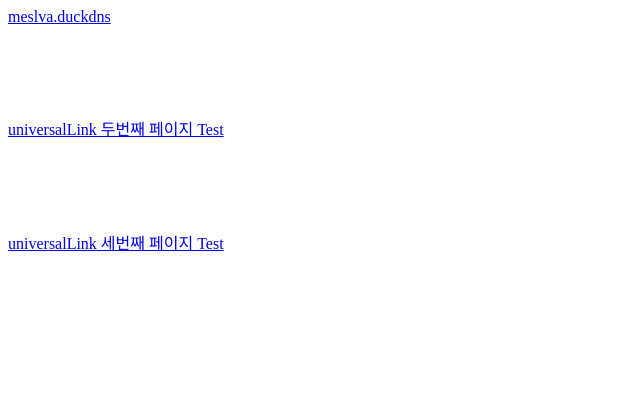
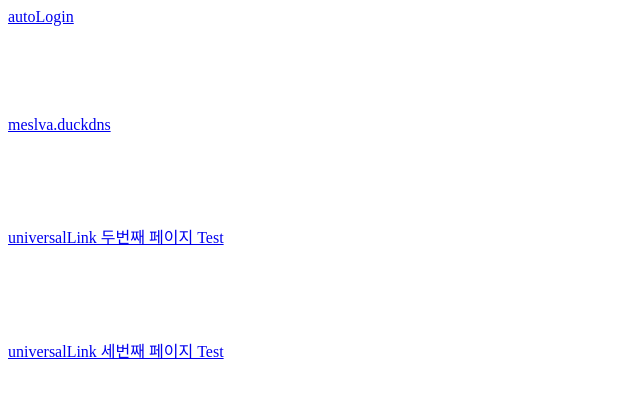
Before and after one commit to wodud1012/kjy_dir, a plain HTML site: page index.html in a window 1280 px wide. Shown: the whole page, without its empty margins (0-640 px from the left). Drawn offline with Linux system fonts and the light colour scheme.

Commit message:
autoLogin Universal

```diff
--- a/index.html
+++ b/index.html
@@ -42,7 +42,8 @@ function testError2() {
 <br/><br/><br/><br/>
 <a href="javascript:testError()"> 평가서 에러테스트</a>
 -->
-
+<a href="https://s.ybmnet.co.kr/App//RunYBMNetApp/remote_login?corpcode=4WDSALg7CuiMBmZ0yygafw%3d%3d&userid=83pjU5iiT9fiWG87NFBdPg==&kname=i4vBN64GmYTeDuVAO0IRaQ==&link=h3m7PURRBR386BvIxKUsoPBvx6Rrwj22rba%2FBWps8BU%3D"> autoLogin</a>
+<br/><br/><br/><br/><br/><br/>
 <a href="https://meslva.duckdns.org/ulink/"> meslva.duckdns</a>
 <br/><br/><br/><br/><br/><br/>
 <a href="https://riossample.netlify.app/screen2?viewControllerNumber=2"> universalLink 두번째 페이지 Test</a>
```
